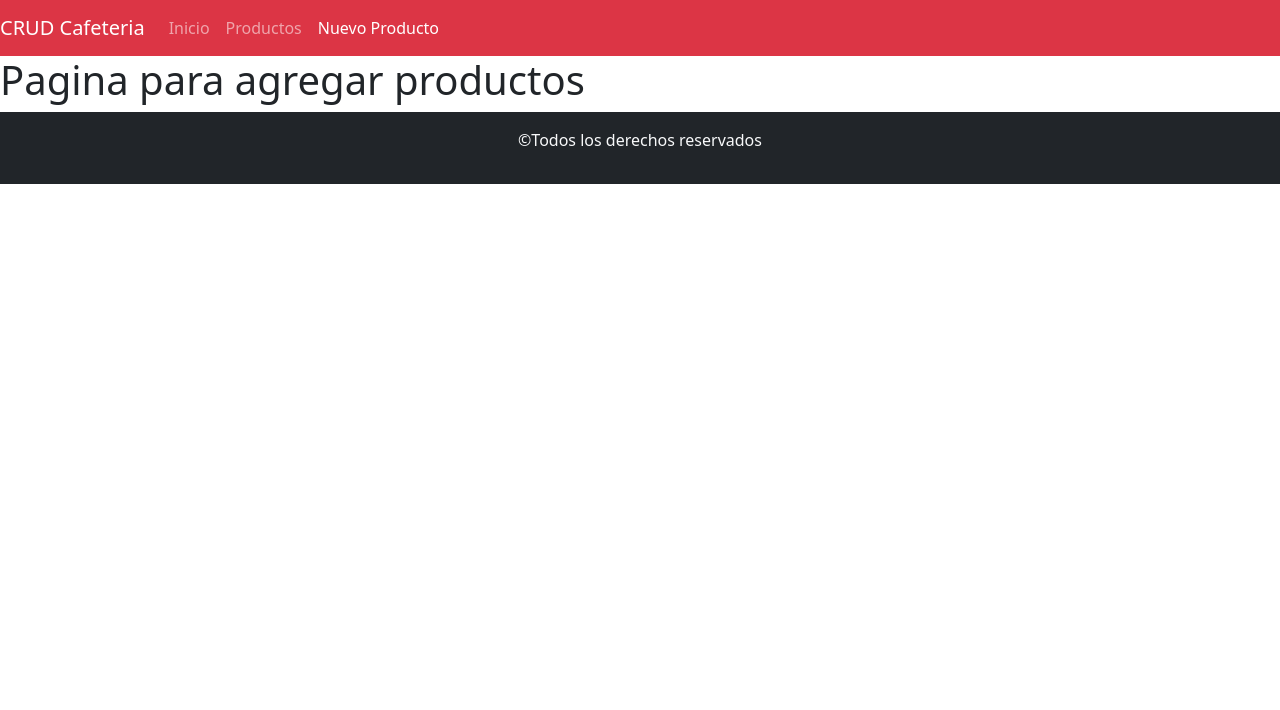
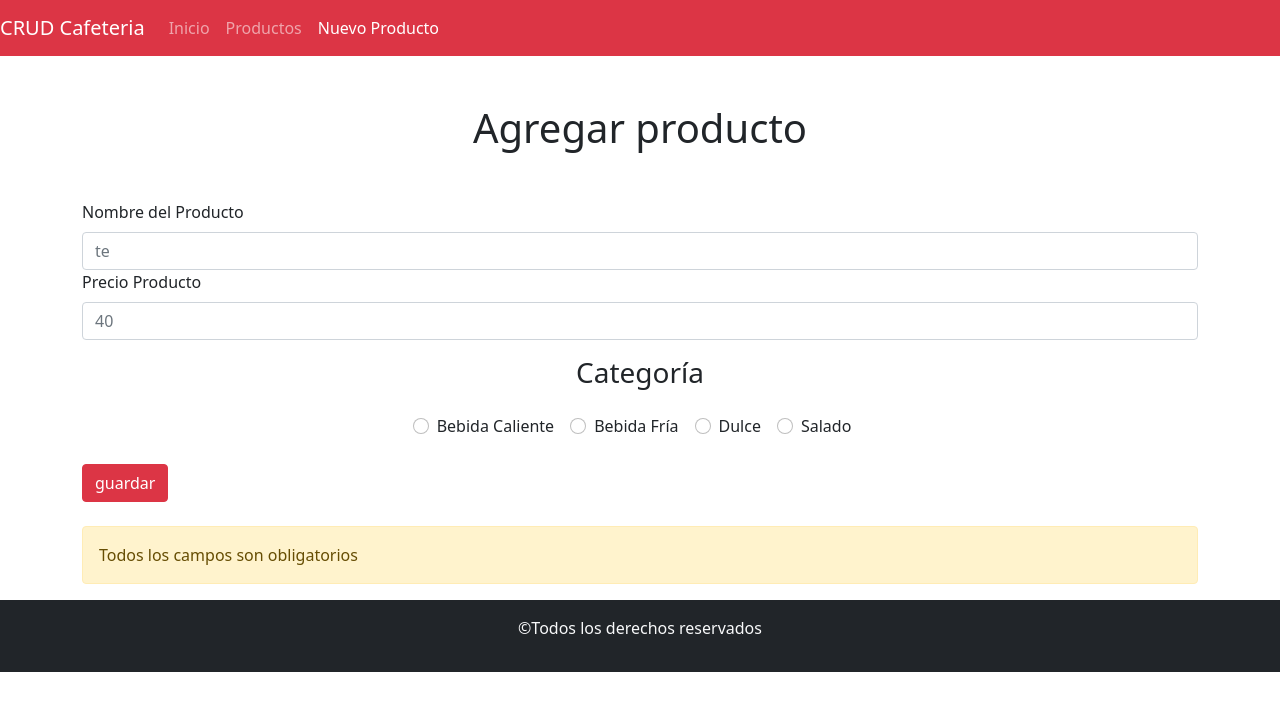
Before and after one commit to Mcampo-26/cafeteria-, a React (Create React App) app: page /productos/nuevo in a window 1280 px wide. Shown: the top 710 px of the page. Built offline with nearby package versions, Linux system fonts and the light colour scheme.

Commit message:
se agrego el maquetado de agregar prodcuto y ssus respectivos state

```diff
--- a/src/componentes/productos/AgregarProducto.js
+++ b/src/componentes/productos/AgregarProducto.js
@@ -1,13 +1,67 @@
-import React from 'react';
+
+import React, {useState} from "react";
+import { Container, Form, Button, Alert } from "react-bootstrap";
 
 const AgregarProducto = () => {
-    return (
-        <div>
-            <h1>Pagina para agregar productos</h1>
+    const [nombreProducto, setNombreProducto]=useState("");
+    const [precioProducto, setPrecioProducto]= useState("");
+    const [categoria, setCategoria]= useState("");
 
+    const cambiarCategoria=(e)=>{
+      setCategoria(e.target.value)
+    }
+
+  return (
+    <Container>
+      <Form>
+        <h1 className="text-center my-5">Agregar producto</h1>
+        <Form.Group>
+          <Form.Label>Nombre del Producto</Form.Label>
+          <Form.Control type="text" placeholder="te" onChange={(e)=>setNombreProducto(e.target.value)}></Form.Control>
+        </Form.Group>
+        <Form.Group>
+          <Form.Label>Precio Producto</Form.Label>
+          <Form.Control type="number" placeholder="40" onChange={(e)=>setPrecioProducto(parseInt(e.target.value))}></Form.Control>
+        </Form.Group>
+        <h3 className="text-center my-3">Categoría</h3>
+        <div className="text-center my-4">
+          <Form.Check
+            name="categoria"
+            type="radio"
+            label="Bebida Caliente"
+            value= "bebidaCaliente"
+            onChange={cambiarCategoria}
+            inline
+          ></Form.Check>
+          <Form.Check
+            name="categoria"
+            type="radio"
+            label="Bebida Fría"
+            value ="bebibaFría"
+            onChange={cambiarCategoria}
+            inline
+          ></Form.Check>
+          <Form.Check
+            name="categoria"
+            type="radio"
+            label="Dulce"
+            inline
+          ></Form.Check>
+          <Form.Check
+            name="categoria"
+            type="radio"
+            label="Salado"
+            inline
+          ></Form.Check>
         </div>
-    );
+        <Button variant="danger" className="w-10 mb-4">
+          guardar
+        </Button>
+        <Alert variant="warning">Todos los campos son obligatorios </Alert>
+      </Form>
+    </Container>
+  );
 };
 
-<h1>Pagina para agregar productos</h1>
+<h1>Pagina para agregar productos</h1>;
 export default AgregarProducto;
```
